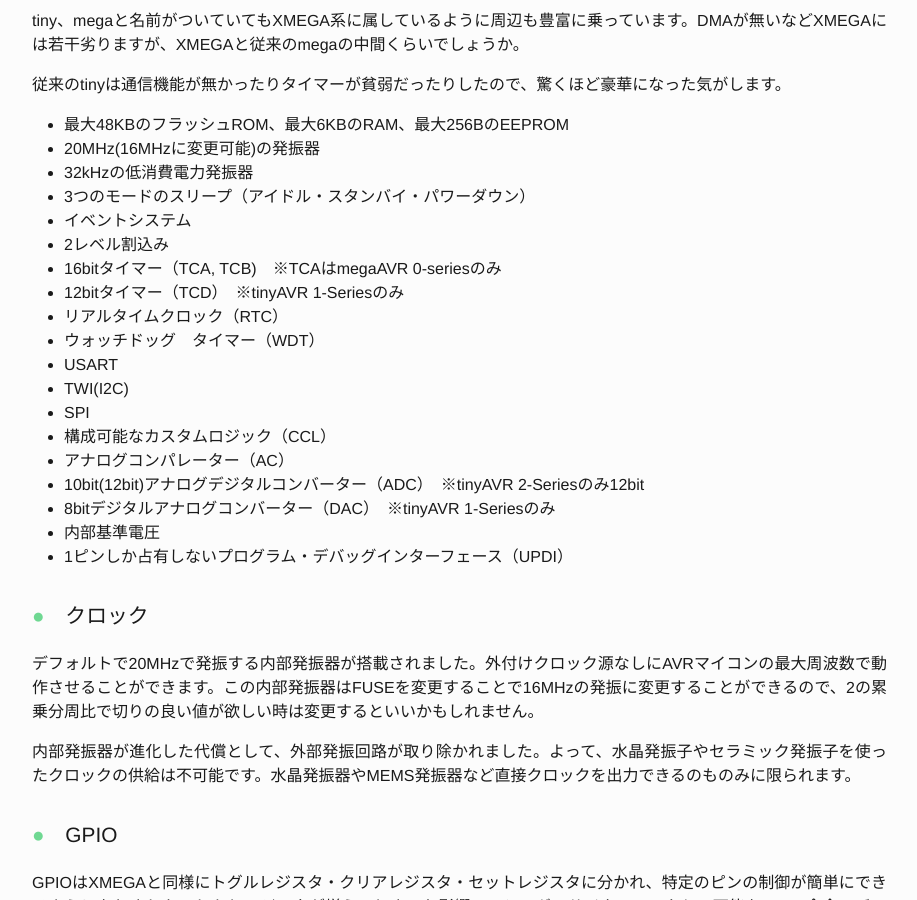
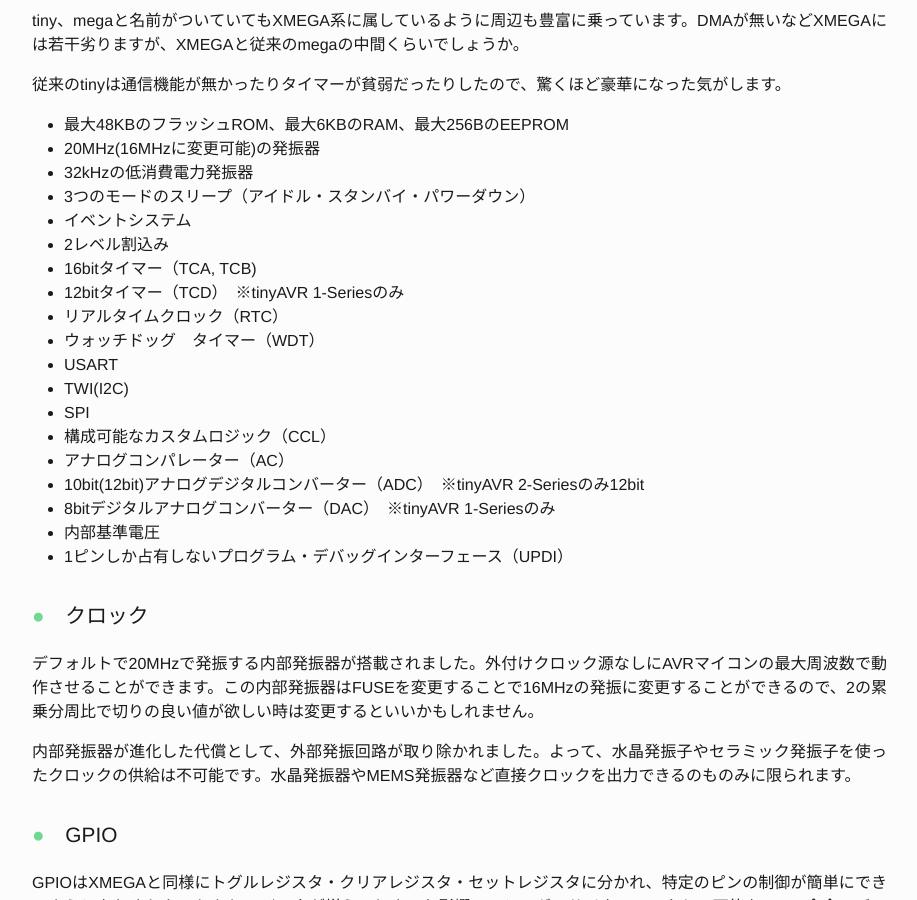
Before and after one commit to minagi-yu/blog.m7u.net, a Jekyll site: the page built from _posts/2019-09-18-introduction-of-the-new-avr-series.md, in a window 1280 px wide and 900 px high, scrolled down 3201 px. Shown: the whole window, without its empty margins (38-955 px from the left). Built offline with Jekyll 4.4.1, drawn with Linux system fonts in a browser that asks for light colours.

Commit message:
誤記修正

```diff
--- a/_posts/2019-09-18-introduction-of-the-new-avr-series.md
+++ b/_posts/2019-09-18-introduction-of-the-new-avr-series.md
@@ -89,7 +89,7 @@ tiny、megaと名前がついていてもXMEGA系に属しているように周
 - 3つのモードのスリープ（アイドル・スタンバイ・パワーダウン）
 - イベントシステム
 - 2レベル割込み
-- 16bitタイマー（TCA, TCB)　※TCAはmegaAVR 0-seriesのみ
+- 16bitタイマー（TCA, TCB)
 - 12bitタイマー（TCD）　※tinyAVR 1-Seriesのみ
 - リアルタイムクロック（RTC）
 - ウォッチドッグ　タイマー（WDT）
```
